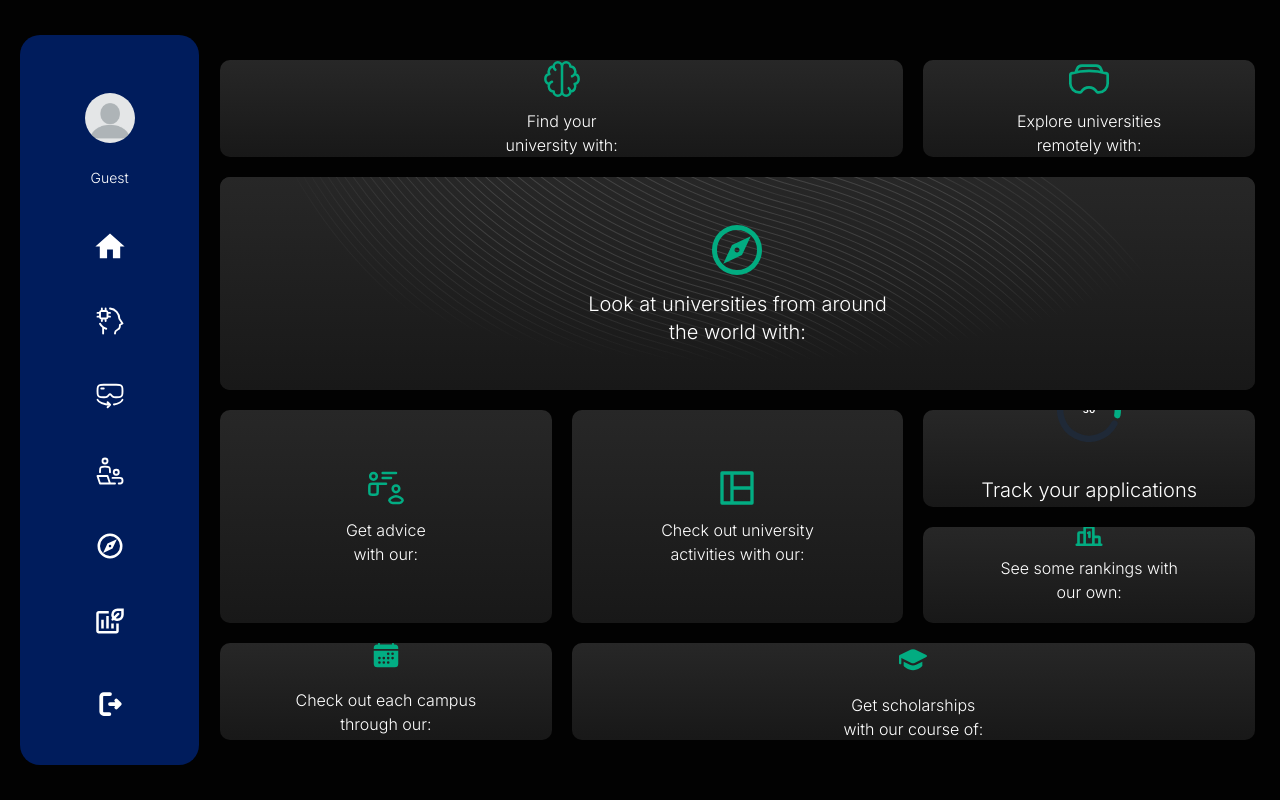
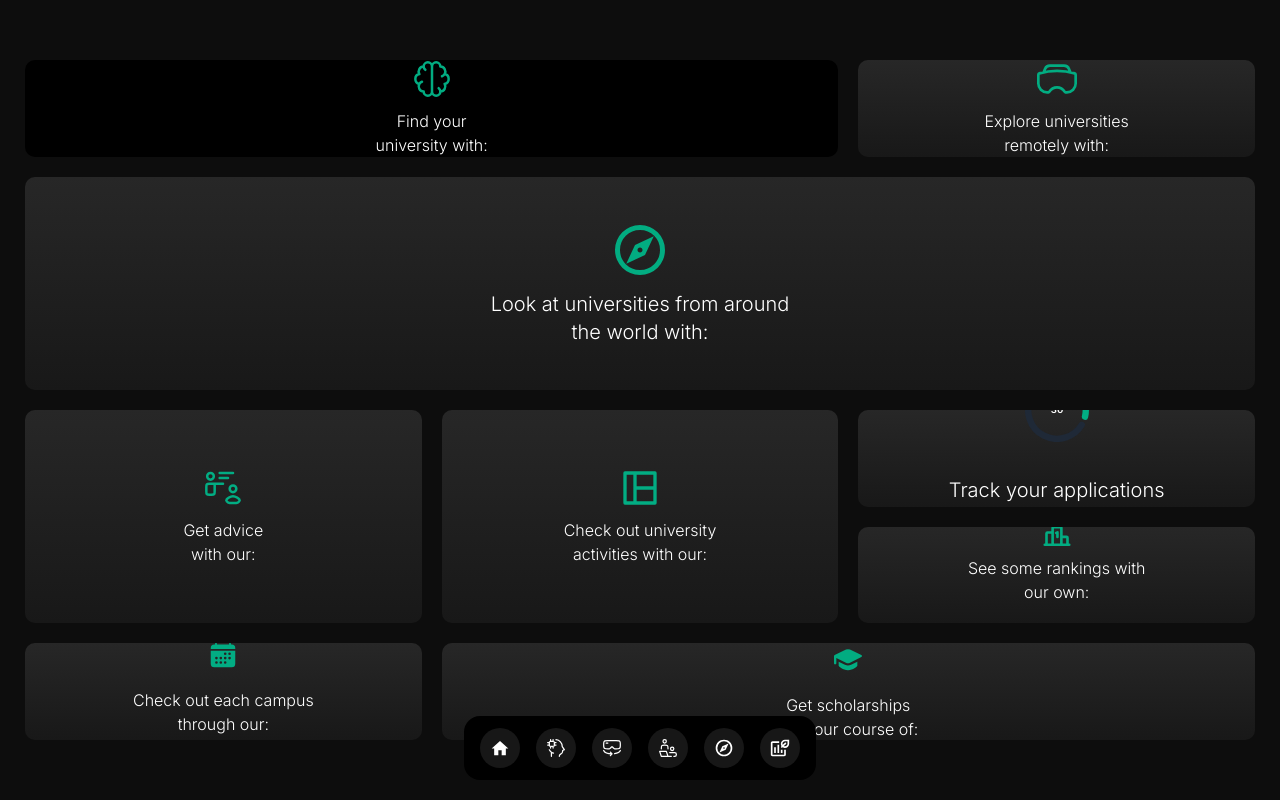
Before and after one commit to ebeeyuuu/react-uniglow, a Next.js app: page /pages/main in a window 1280 px wide. Built offline with nearby package versions, Linux system fonts and the light colour scheme.

Commit message:
started to revamp the main page again

```diff
--- a/package.json
+++ b/package.json
@@ -34,7 +34,7 @@
     "firebase": "^10.12.4",
     "firebase-functions": "^6.0.1",
     "firebase-tools": "^13.17.0",
-    "framer-motion": "^11.8.0",
+    "framer-motion": "^11.11.9",
     "hamburger-react": "^2.5.1",
     "ldrs": "^1.0.2",
     "lenis": "^1.1.13",
--- a/src/app/MainLayout.tsx
+++ b/src/app/MainLayout.tsx
@@ -1,23 +1,72 @@
 import React, { ReactNode } from "react";
 import NavBar from "@/app/components/Main/NavBar";
+import FloatingDock from "@/app/components/Main/FloatingDock";
+import Home from "./components/Icons/Home";
+import AI from "./components/Icons/AI";
+import VR from "./components/Icons/VR";
+import Mentorship from "./components/Icons/Mentorship";
+import Explore from "./components/Icons/Explore";
+import Program from "./components/Icons/Program";
 
 interface MainLayoutProps {
   children: ReactNode;
   includeNavBar?: boolean; // Optional prop with a default value of true
+  className?: string;
 }
 
 const MainLayout: React.FC<MainLayoutProps> = ({
   children,
   includeNavBar = true,
+  className = "",
 }) => {
+  // TODO: Revamp the main page to remove hover states
+  const links = [
+    {
+      title: "Home",
+      icon: <Home />,
+      href: "/",
+    },
+    {
+      title: "AI",
+      icon: <AI />,
+      href: "/pages/main/ai-matching",
+    },
+    {
+      title: "VR",
+      icon: <VR />,
+      href: "/pages/main/vr-tours",
+    },
+    {
+      title: "Mentorship",
+      icon: <Mentorship />,
+      href: "/pages/main/mentorship",
+    },
+    {
+      title: "Explore",
+      icon: <Explore />,
+      href: "/pages/main/explore",
+    },
+    {
+      title: "Program",
+      icon: <Program />,
+      href: "/pages/main/program",
+    },
+  ];
+
   return (
-    <div className="flex h-screen w-full overflow-hidden scrollbar-hide">
-      {includeNavBar && <NavBar />}
+    <div
+      className={`flex h-screen w-full relative overflow-hidden scrollbar-hide ${className}`}
+    >
       <div
-        className={`flex-grow scrollbar-hide flex items-center justify-center overflow-auto ${includeNavBar ? "ml-[145px] max-[1000px]:mt-[130px] max-[1000px]:ml-0" : "max-[1000px]:ml-0 ml-0"}`}
+        className={`flex-grow scrollbar-hide flex items-center justify-center overflow-auto`}
       >
         {children}
       </div>
+      {includeNavBar && (
+        <div className="absolute z-50 bottom-5 left-1/2 -translate-x-1/2 flex items-center justify-center w-full">
+          <FloatingDock items={links} />
+        </div>
+      )}
     </div>
   );
 };
--- a/src/app/components/Main/BentoBox.tsx
+++ b/src/app/components/Main/BentoBox.tsx
@@ -16,7 +16,7 @@ import { HoverProvider } from "@/context/hoverContext";
 const BentoBox = () => {
   return (
     <HoverProvider>
-      <div className="w-full h-[calc(100vh-120px)] scrollbar-hide ml-[50px] flex justify-center items-center font-bold text-center max-[1000px]:ml-0 px-[25px] max-[700px]:px-[20px]">
+      <div className="w-full h-[calc(100vh-120px)] scrollbar-hide flex justify-center items-center font-bold text-center max-[1000px]:ml-0 px-[25px] max-[700px]:px-[20px]">
         <div className="grid grid-cols-6 grid-rows-3 gap-[20px] w-full h-full max-[2000px]:grid-rows-6 max-[2000px]:grid-cols-6 max-[700px]:gap-[10px] max-[1000px]:py-4">
           <AIMatcherSection index={0} />
           <VRToursSection index={1} />
--- /dev/null
+++ b/src/app/components/Main/FloatingDock.tsx
@@ -0,0 +1,30 @@
+"use client";
+import { cn } from "@/lib/utils";
+import { motion, useMotionValue } from "framer-motion";
+import IconContainer from "./IconContainer";
+
+const FloatingDock = ({
+  items,
+  className,
+}: {
+  items: { title: string; icon: React.ReactNode; href: string }[];
+  className?: string;
+}) => {
+  let mouseX = useMotionValue(Infinity);
+  return (
+    <motion.div
+      onMouseMove={(e) => mouseX.set(e.pageX)}
+      onMouseLeave={() => mouseX.set(Infinity)}
+      className={cn(
+        "mx-auto hidden md:flex h-16 gap-4 items-end rounded-2xl bg-black px-4 pb-3",
+        className,
+      )}
+    >
+      {items.map((item) => (
+        <IconContainer mouseX={mouseX} key={item.title} {...item} />
+      ))}
+    </motion.div>
+  );
+};
+
+export default FloatingDock;
--- a/src/app/components/Main/GridSections/AIMatcherSection.tsx
+++ b/src/app/components/Main/GridSections/AIMatcherSection.tsx
@@ -15,7 +15,7 @@ const AIMatcherSection: React.FC<AIMatcherSectionProps> = ({ index }) => {
 
   return (
     <div
-      className={`relative row-span-1 col-span-2 max-[2000px]:col-span-4 max-[2000px]:-order-9 rounded-[10px] flex justify-center items-center font-bold text-center cursor-pointer smooth-animation overflow-hidden bg-gradient-to-b from-[#272727] to-[#181818]`}
+      className={`relative row-span-1 col-span-2 max-[2000px]:col-span-4 max-[2000px]:-order-9 rounded-[10px] flex justify-center items-center font-bold text-center cursor-pointer smooth-animation overflow-hidden bg-black`}
       onClick={() => router.push("/pages/main/ai-matching")}
       onMouseEnter={() => setHoverState(index, true)}
       onMouseLeave={() => setHoverState(index, false)}
@@ -28,16 +28,18 @@ const AIMatcherSection: React.FC<AIMatcherSectionProps> = ({ index }) => {
           transition={{ duration: 0.5, ease: "easeInOut" }}
         >
           <BrainAI
-            className={`transition-all duration-700 ease-in-out max-[1000px]:w-[30px] max-[1000px]:h-[30px] max-[1400px]:w-[40px] max-[1400px]:h-[40px] max-[2000px]:w-[50px] max-[2000px]:h-[50px] max-[3000px]:w-[60px] max-[3000px]:h-[60px] max-[4000px]:w-[70px] max-[4000px]:h-[70px] ${isHovered ? "text-white" : "text-[#02ac81]"
-              }`}
+            className={`transition-all duration-700 ease-in-out max-[1000px]:w-[30px] max-[1000px]:h-[30px] max-[1400px]:w-[40px] max-[1400px]:h-[40px] max-[2000px]:w-[50px] max-[2000px]:h-[50px] max-[3000px]:w-[60px] max-[3000px]:h-[60px] max-[4000px]:w-[70px] max-[4000px]:h-[70px] ${
+              isHovered ? "text-white" : "text-[#02ac81]"
+            }`}
           />
           <p className="max-md:text-sm max-sm:text-xs text-base max-[1000px]:w-[90%] max-[2000px]:w-[75%] max-[3000px]:w-[65%] max-[4000px]:w-[55%] mx-auto text-wrap font-light">
             Find your university with:
           </p>
         </motion.div>
         <motion.div
-          className={`absolute flex items-center justify-center max-sm:text-base max-md:text-lg text-xl smooth-animation ${isHovered ? "opacity-100" : "opacity-0"
-            }`}
+          className={`absolute flex items-center justify-center max-sm:text-base max-md:text-lg text-xl smooth-animation ${
+            isHovered ? "opacity-100" : "opacity-0"
+          }`}
           initial={{ x: 30 }}
           animate={isHovered ? { x: 0 } : { x: 30 }}
           transition={{ duration: 0.5, ease: "easeInOut" }}
--- a/src/app/components/Main/GridSections/UniversityExplorerSection.tsx
+++ b/src/app/components/Main/GridSections/UniversityExplorerSection.tsx
@@ -8,8 +8,6 @@ import { useRouter } from "next/navigation";
 import Explore from "@/app/components/Icons/Explore";
 
 import Image from "next/image";
-import rippleGIF from "@/images/ripple.gif";
-import BackgroundBeams from "./BackgroundBeams";
 
 import slide1 from "@/images/harvard.jpg";
 import slide2 from "@/images/3.jpg";
@@ -58,9 +56,6 @@ const UniversityExplorerSection: React.FC<UniversityExplorerSectionProps> = ({
       onMouseLeave={() => setHoverState(index, false)}
     >
       <div className="relative w-full h-full flex flex-col justify-center items-center">
-        <BackgroundBeams
-          className={`w-full h-full transition-opacity bg-gradient-to-b from-[#272727] to-[#181818] ${isHovered ? "-z-50 opacity-0" : "opacity-100"}`}
-        />
         <motion.div
           className="absolute z-10 flex items-center justify-center flex-col gap-y-[10px]"
           initial={{ opacity: 1, y: 0 }}
--- /dev/null
+++ b/src/app/components/Main/IconContainer.tsx
@@ -0,0 +1,96 @@
+"use client";
+import React, { useState, useRef } from "react";
+import {
+  AnimatePresence,
+  MotionValue,
+  useTransform,
+  useSpring,
+  motion,
+} from "framer-motion";
+import Link from "next/link";
+
+const IconContainer = ({
+  mouseX,
+  title,
+  icon,
+  href,
+}: {
+  mouseX: MotionValue;
+  title: string;
+  icon: React.ReactNode;
+  href: string;
+}) => {
+  let ref = useRef<HTMLDivElement>(null);
+
+  let distance = useTransform(mouseX, (val) => {
+    let bounds = ref.current?.getBoundingClientRect() ?? { x: 0, width: 0 };
+    return val - bounds.x - bounds.width / 2;
+  });
+
+  let widthTransform = useTransform(distance, [-150, 0, 150], [40, 80, 40]);
+  let heightTransform = useTransform(distance, [-150, 0, 150], [40, 80, 40]);
+
+  let widthTransformIcon = useTransform(distance, [-150, 0, 150], [20, 40, 20]);
+  let heightTransformIcon = useTransform(
+    distance,
+    [-150, 0, 150],
+    [20, 40, 20],
+  );
+
+  let width = useSpring(widthTransform, {
+    mass: 0.1,
+    stiffness: 150,
+    damping: 12,
+  });
+  let height = useSpring(heightTransform, {
+    mass: 0.1,
+    stiffness: 150,
+    damping: 12,
+  });
+
+  let widthIcon = useSpring(widthTransformIcon, {
+    mass: 0.1,
+    stiffness: 150,
+    damping: 12,
+  });
+  let heightIcon = useSpring(heightTransformIcon, {
+    mass: 0.1,
+    stiffness: 150,
+    damping: 12,
+  });
+
+  const [hovered, setHovered] = useState(false);
+
+  return (
+    <Link href={href}>
+      <motion.div
+        ref={ref}
+        style={{ width, height }}
+        onMouseEnter={() => setHovered(true)}
+        onMouseLeave={() => setHovered(false)}
+        className="aspect-square rounded-full bg-neutral-900 flex items-center justify-center relative"
+      >
+        <AnimatePresence>
+          {hovered && (
+            <motion.div
+              initial={{ opacity: 0, y: 10, x: "-50%" }}
+              animate={{ opacity: 1, y: 0, x: "-50%" }}
+              exit={{ opacity: 0, y: 2, x: "-50%" }}
+              className="px-3 py-2 whitespace-pre rounded-md bg-neutral-800 border-neutral-900 absolute left-1/2 -translate-x-1/2 -top-8 w-fit text-xs mb-4"
+            >
+              {title}
+            </motion.div>
+          )}
+        </AnimatePresence>
+        <motion.div
+          style={{ width: widthIcon, height: heightIcon }}
+          className="flex items-center justify-center"
+        >
+          {icon}
+        </motion.div>
+      </motion.div>
+    </Link>
+  );
+};
+
+export default IconContainer;
--- a/src/app/components/Main/NavBar.tsx
+++ b/src/app/components/Main/NavBar.tsx
@@ -24,6 +24,7 @@ const textVariants = {
 };
 
 const NavBar = () => {
+  // TODO: Rework the navbar to go on the bottom and have a grow hover animation + description pop up.
   const [isOpen, setIsOpen] = useState(false);
   const [isHover, setIsHover] = useState(false);
   const { username } = useUser(); // Use the username from context
@@ -67,11 +68,11 @@ const NavBar = () => {
     <div className="flex items-center h-screen max-[1000px] scrollbar-hide absolute z-50">
       <nav
         className={`
-          bg-[#001c5c] text-white p-4 rounded-[20px] absolute
-          flex flex-col h-[calc(100vh-70px)] justify-between items-center
-          left-[20px] opacity-100 transition-colors duration-500 ease-in-out
+          bg-[#000000]/50 text-white absolute
+          flex flex-col h-[100vh] justify-between items-center
+          opacity-100 transition-colors duration-500 ease-in-out
           lg:flex-col
-          max-lg:flex-row max-lg:w-[calc(100vw-40px)] max-lg:h-[100px] max-lg:top-[20px]
+          max-lg:flex-row max-lg:w-[calc(100vw-40px)] max-lg:h-[100px]
         `}
         onMouseEnter={() => setIsHover(true)}
         onMouseLeave={() => setIsHover(false)}
--- a/src/app/pages/main/page.tsx
+++ b/src/app/pages/main/page.tsx
@@ -4,7 +4,7 @@ import BentoBox from "@/app/components/Main/BentoBox";
 
 const Page = () => {
   return (
-    <MainLayout>
+    <MainLayout className="bg-[#0d0d0d]">
       <div className="flex justify-center items-center w-full h-full">
         <BentoBox />
       </div>
```
Also changed, not shown: 1 other file (tests, documents, lock files or other folders).
